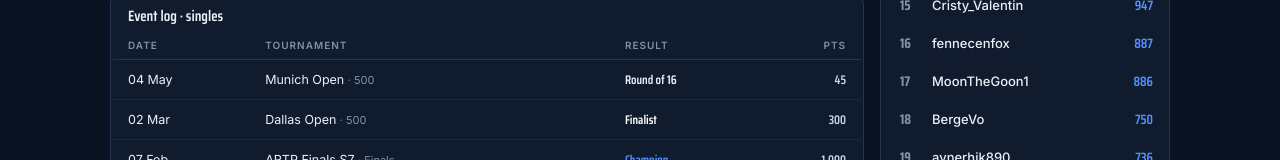
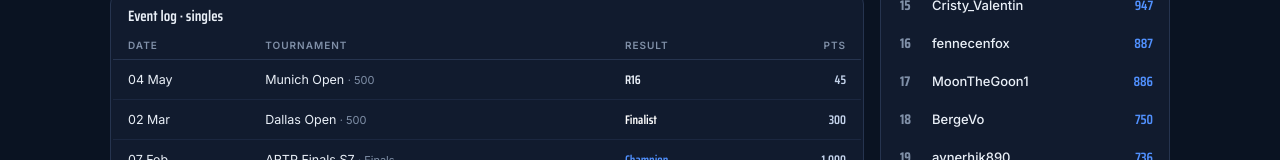
Before and after one commit to pufcjoe/artp-tracker, a React (Vite) app: page / in a window 1280 px wide. Shown: the part 727-887 px from the top of the page. Built offline with nearby package versions, Linux system fonts and the light colour scheme.

Commit message:
Update App.jsx

```diff
--- a/src/App.jsx
+++ b/src/App.jsx
@@ -25,7 +25,7 @@ const PTS = {
   "Challenger": { W: 150,  F: 100,  SF: 75,  QF: 45,  R16: 25,  R32: 15 },
 };
 const ROUND_DEPTH = { W: 6, F: 5, SF: 4, QF: 3, R16: 2, R32: 1, R64: 0, RR: -1 };
-const ROUND_LABEL = { W: "Champion", F: "Finalist", SF: "Semifinalist", QF: "Quarterfinalist", R16: "Round of 16", R32: "Round of 32", R64: "Round of 64", RR: "Round Robin" };
+const ROUND_LABEL = { W: "Champion", F: "Finalist", SF: "Semifinalist", QF: "Quarterfinalist", R16: "R16", R32: "R32", R64: "R64", RR: "RR" };
 
 const ALIASES = {
   vitzaru: "vitzaru", vitzius: "vitzaru", joethepayne: "vitzaru", kunsaz: "vitzaru",
```
